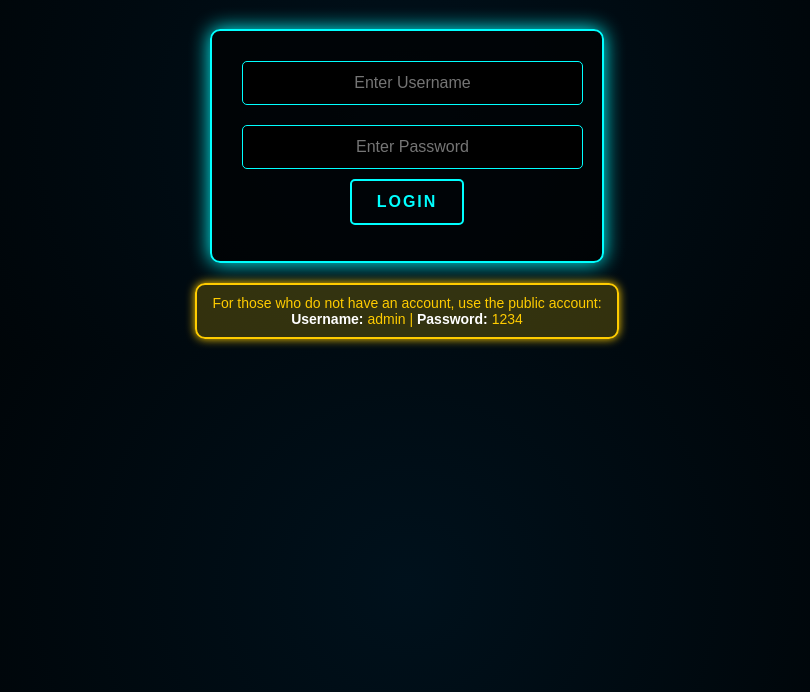
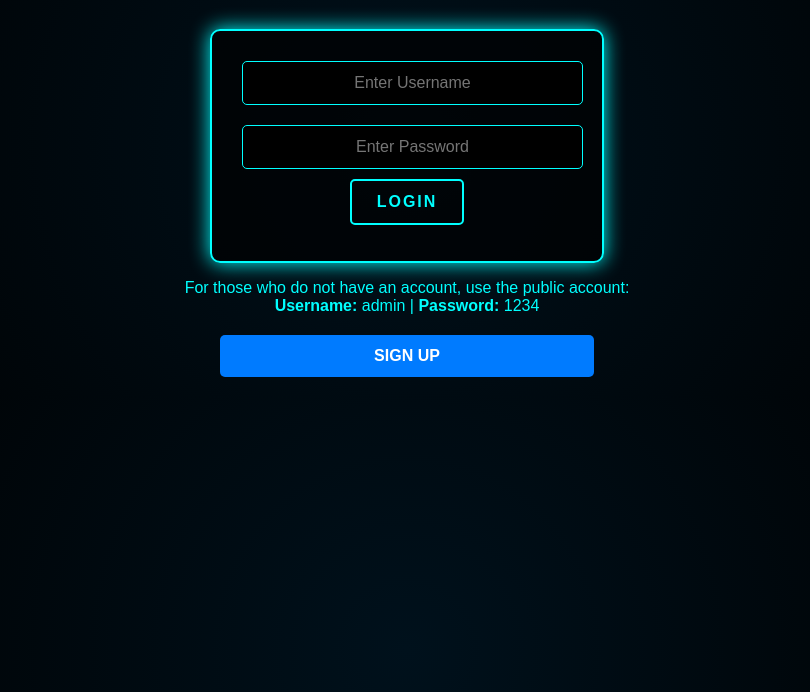
Before and after one commit to HACKERRE43T/jarvis-auth-system, a plain HTML site: page index.html in a window 1280 px wide. Shown: the part 108-800 px from the top of the page, without its empty margins (233-1043 px from the left). Drawn offline with Linux system fonts and the light colour scheme.

Commit message:
Update index.html

```diff
--- a/index.html
+++ b/index.html
@@ -3,28 +3,31 @@
 <head>
     <meta charset="UTF-8">
     <meta name="viewport" content="width=device-width, initial-scale=1.0">
-    <title>Niyamashakthi Login</title>
+    <title>NiyamaShakthi Login</title>
     <link rel="stylesheet" href="styles.css">
     <style>
-        /* Notice Board Styling */
-        .notice {
-            margin-top: 20px;
-            padding: 10px;
+        /* Sign Up Button Styling */
+        .signup-btn {
+            display: block;
             width: 90%;
-            max-width: 400px;
-            background: rgba(255, 204, 0, 0.2);
-            color: #ffcc00;
-            border: 2px solid #ffcc00;
-            border-radius: 10px;
+            max-width: 350px;
+            margin: 20px auto;
+            padding: 12px;
+            background: #007bff;
+            color: #ffffff;
             text-align: center;
-            font-size: 14px;
-            box-shadow: 0 0 10px #ffcc00;
-            margin-left: auto;
-            margin-right: auto;
+            font-size: 16px;
+            font-weight: bold;
+            border: none;
+            border-radius: 5px;
+            cursor: pointer;
+            text-decoration: none;
+            transition: background 0.3s ease-in-out, transform 0.2s;
         }
 
-        .notice strong {
-            color: #ffffff;
+        .signup-btn:hover {
+            background: #0056b3;
+            transform: scale(1.05);
         }
     </style>
 </head>
@@ -42,6 +45,12 @@
             For those who do not have an account, use the public account:<br>
             <strong>Username:</strong> admin | <strong>Password:</strong> 1234
         </p>
+
+        <!-- Sign Up Button -->
+        <a href="https://docs.google.com/forms/d/e/1FAIpQLSfkg6JvDz3l8Q53-SEBQGkg02LsnamyrP9GEq6r2bWbLwt5qg/viewform?usp=dialog"
+           class="signup-btn" target="_blank">
+            SIGN UP
+        </a>
     </div>
 
     <!-- Overlay Effect -->
@@ -51,6 +60,11 @@
     </div>
 
     <script src="script.js"></script>
+    <script>
+        document.querySelector(".signup-btn").addEventListener("click", function() {
+            console.log("Signup button clicked");
+        });
+    </script>
 
 </body>
 </html>
```
